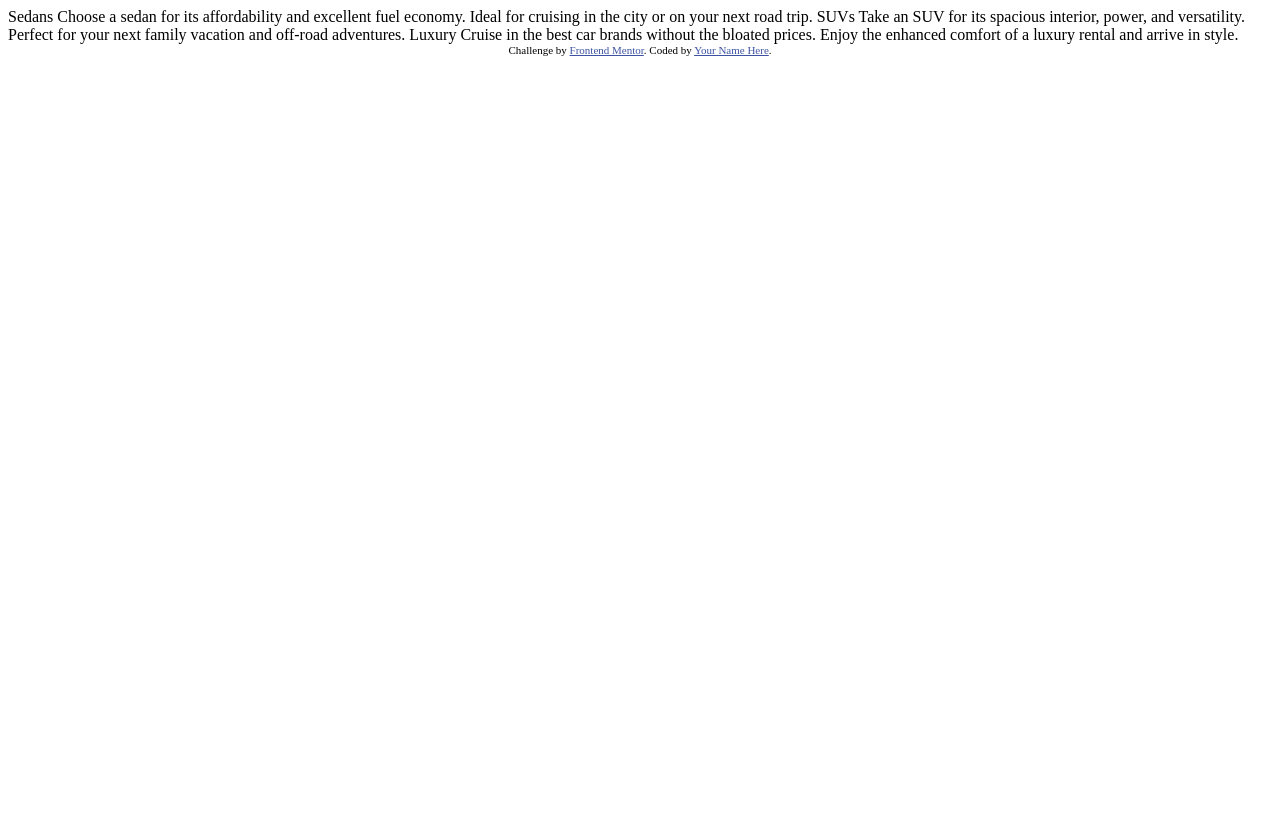
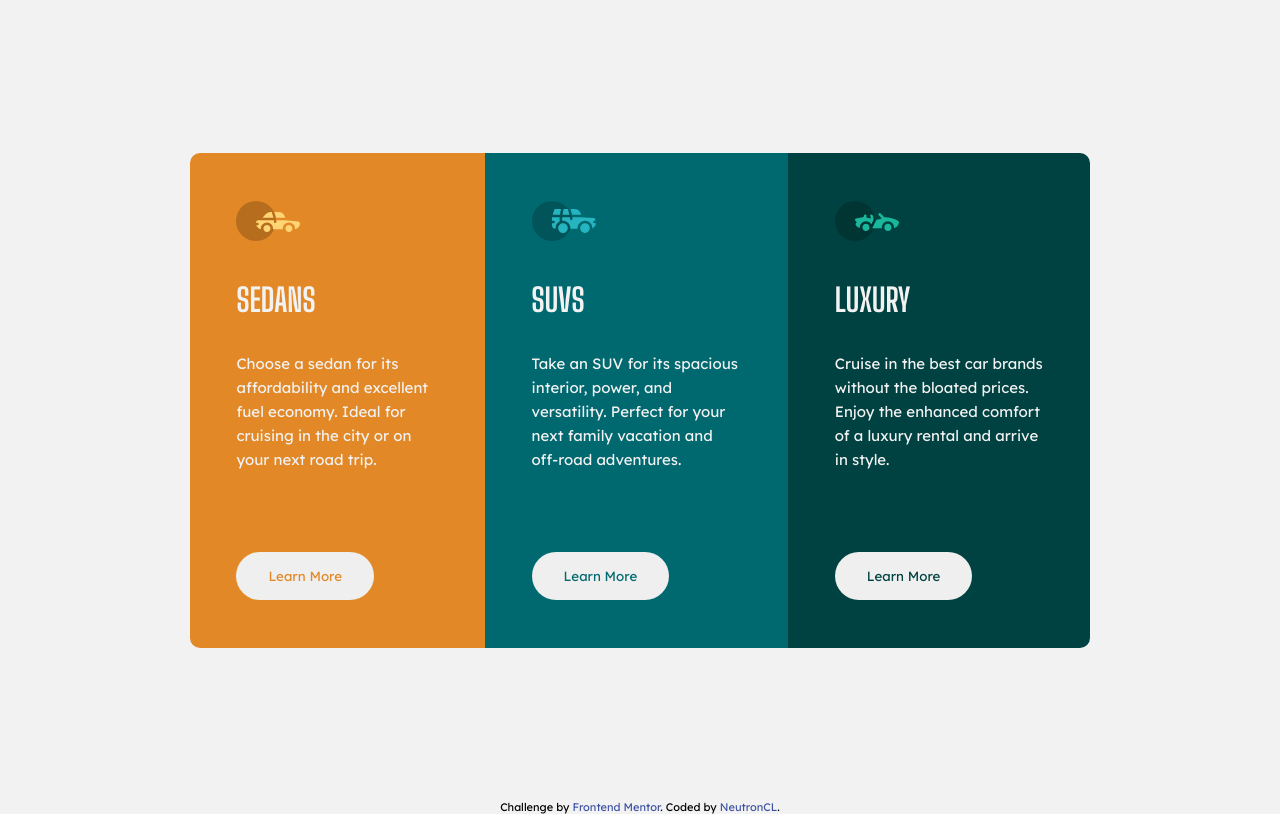
Before and after one commit to Baradit/Columns-preview-card, a plain HTML site: page index.html in a window 1280 px wide. Drawn offline with Linux system fonts and the light colour scheme.

Commit message:
finished

```diff
--- a/index.html
+++ b/index.html
@@ -7,7 +7,10 @@
   <link rel="icon" type="image/png" sizes="32x32" href="./images/favicon-32x32.png">
 
   <title>Frontend Mentor | 3-column preview card component</title>
-
+  <!-- Fonts -->
+  <link href="https://fonts.googleapis.com/css2?family=Big+Shoulders+Display:wght@700&family=Lexend+Deca&display=swap" rel="stylesheet">
+  <!-- CSS -->
+  <link rel="stylesheet" href="style/main.css">
   <!-- Feel free to remove these styles or customise in your own stylesheet 👍 -->
   <style>
     .attribution { font-size: 11px; text-align: center; }
@@ -15,22 +18,35 @@
   </style>
 </head>
 <body>
-
-  Sedans
-  Choose a sedan for its affordability and excellent fuel economy. Ideal for cruising in the city
-  or on your next road trip.
-
-  SUVs
-  Take an SUV for its spacious interior, power, and versatility. Perfect for your next family vacation
-  and off-road adventures.
-
-  Luxury
-  Cruise in the best car brands without the bloated prices. Enjoy the enhanced comfort of a luxury
-  rental and arrive in style.
+  <section class="container">
+    <div class="col">
+    <div class="col__sedan">
+      <img src="./images/icon-sedans.svg" alt="">
+      <h1>Sedans</h1>
+      <p>Choose a sedan for its affordability and excellent fuel economy. Ideal for cruising in the city
+      or on your next road trip.</p>
+      <button>Learn More</button>
+    </div>
+    <div class="col__suv">
+      <img src="./images/icon-suvs.svg" alt="">
+      <h1>SUVs</h1>
+      <p>Take an SUV for its spacious interior, power, and versatility. Perfect for your next family vacation
+        and off-road adventures.</p>
+      <button>Learn More</button>
+    </div>
+    <div class="col__luxury">
+      <img src="./images/icon-luxury.svg" alt="">
+      <h1>Luxury</h1>
+      <p>Cruise in the best car brands without the bloated prices. Enjoy the enhanced comfort of a luxury
+        rental and arrive in style.</p>
+      <button>Learn More</button>
+    </div>
+  </div>
+  </section>
 
   <div class="attribution">
     Challenge by <a href="https://www.frontendmentor.io?ref=challenge" target="_blank">Frontend Mentor</a>.
-    Coded by <a href="#">Your Name Here</a>.
+    Coded by <a href="#">NeutronCL</a>.
   </div>
 </body>
 </html>
--- /dev/null
+++ b/scss/_card.scss
@@ -0,0 +1,94 @@
+.container {
+    padding: 3rem 2rem;
+}
+
+.col{
+
+    & > * {
+        padding: 2.5rem;
+        line-height: 1.5rem;
+
+        img {
+            padding-bottom: 1.5rem;
+        }
+
+        h1 {
+            text-transform: uppercase;
+            font-family: $bigShoulders;
+            padding-bottom: 1.5rem;
+            font-size: 2rem;
+        }
+
+        p {
+            padding-bottom: 1.5rem;
+        }
+
+        button {
+            font-family: $lexendDeca;
+            padding: 1rem 2rem;
+            border-radius: 2rem;
+            border: none;
+        }
+    }
+
+    &__sedan {
+        border-radius: 10px 10px 0 0;
+        background-color: $brightOrange;
+
+        & button {
+            color: $brightOrange;
+        }
+    }
+
+    &__suv {
+        background-color: $darkCyan;
+
+        & button {
+            color: $darkCyan;
+        }
+    }
+
+    &__luxury {
+        border-radius: 0 0 10px 10px;
+        background-color: $veryDarkCyan;
+
+        & button {
+            color: $veryDarkCyan;
+        }
+    }
+}
+
+@media (min-width: 768px) {
+    .container{
+        display: flex;
+        align-items: center;
+        justify-content: center;
+        height: 100vh;
+    }
+
+    .col {
+        max-width: 900px;
+        display: flex;
+
+
+        & > * {
+            padding: 3rem 2.9rem;
+
+            p{
+                padding-bottom: 5rem
+            }
+
+            img, h1{
+                margin-bottom: 1rem;
+            }
+        }
+
+        &__sedan {
+            border-radius: 10px 0 0 10px;
+        }
+
+        &__luxury {
+            border-radius: 0 10px 10px 0;
+        }
+    }
+}
--- /dev/null
+++ b/scss/_globals.scss
@@ -0,0 +1,34 @@
+html {
+    font-size: 100%;
+    box-sizing: border-box;
+}
+
+*, *::before, *::after{
+    box-sizing: inherit;
+    margin: 0;
+    padding: 0;
+}
+
+body {
+    height:100%;
+    font-size: 0.9375rem;
+    font-family: $lexendDeca;
+    color: $veryLightGray;
+    background-color: $veryLightGray;
+}
+
+a, a:visited, a:hover {
+    text-decoration: none;
+}
+
+img {
+    max-width: 100%;
+}
+
+li {
+    list-style: none;
+}
+
+.attribution {
+    color: black;
+}
--- /dev/null
+++ b/scss/_variables.scss
@@ -0,0 +1,15 @@
+// Primary
+$brightOrange: hsl(31, 77%, 52%);
+$darkCyan: hsl(184, 100%, 22%);
+$veryDarkCyan: hsl(179, 100%, 13%);
+
+//Neutral
+$transparentWhite: hsla(0, 0%, 100%, 0.75); //paragraphs
+$veryLightGray: hsl(0, 0%, 95%); //background, headings, buttons
+
+// --------------------- //
+
+// Fonts
+
+$lexendDeca: 'Lexend Deca', sans-serif;
+$bigShoulders: 'Big Shoulders Display', cursive;
--- /dev/null
+++ b/scss/main.scss
@@ -0,0 +1,3 @@
+@import 'variables';
+@import 'globals';
+@import 'card';
```
Also changed, not shown: style/main.css (added), 1 other file.
